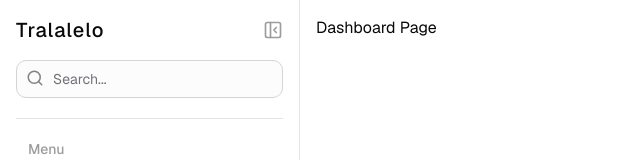
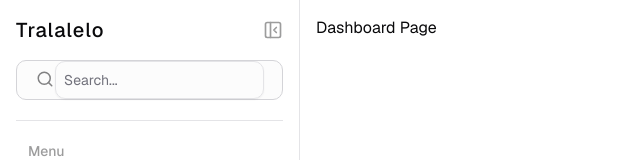
Before and after one commit to ardihp/managementku, a Next.js app in the folder frontend/: page /dashboard in a window 1280 px wide. Shown: the top 160 px of the page, without its empty margins (0-640 px from the left). Built offline with nearby package versions, Linux system fonts and the light colour scheme.

Commit message:
fix(components): ui input

```diff
--- a/frontend/src/components/ui/input.tsx
+++ b/frontend/src/components/ui/input.tsx
@@ -1,21 +1,35 @@
-import * as React from "react"
+import * as React from "react";
 
-import { cn } from "@/lib/utils"
+import { cn } from "@/lib/utils";
 
-function Input({ className, type, ...props }: React.ComponentProps<"input">) {
+interface InputAdditional extends React.ComponentProps<"input"> {
+  leftIcon?: React.ReactNode;
+  rightIcon?: React.ReactNode;
+}
+
+function Input({
+  className,
+  type,
+  leftIcon,
+  rightIcon,
+  ...props
+}: InputAdditional) {
   return (
+    <div className="flex items-center border border-input rounded-lg overflow-hidden focus-within:border-ring focus-within:ring-ring/50 focus-within:ring-[3px] shadow-xs transition-[color,box-shadow]">
+      {leftIcon}
       <input
         type={type}
         data-slot="input"
         className={cn(
-        "file:text-foreground placeholder:text-muted-foreground selection:bg-primary selection:text-primary-foreground dark:bg-input/30 border-input flex h-9 w-full min-w-0 rounded-md border bg-transparent px-3 py-1 text-base shadow-xs transition-[color,box-shadow] outline-none file:inline-flex file:h-7 file:border-0 file:bg-transparent file:text-sm file:font-medium disabled:pointer-events-none disabled:cursor-not-allowed disabled:opacity-50 md:text-sm",
-        "focus-visible:border-ring focus-visible:ring-ring/50 focus-visible:ring-[3px]",
+          "file:text-foreground placeholder:text-muted-foreground selection:bg-primary selection:text-primary-foreground dark:bg-input/30 flex h-9 w-full min-w-0 rounded-md bg-transparent px-3 py-1 text-base shadow-xs transition-[color,box-shadow] outline-none file:inline-flex file:h-7 file:border-0 file:bg-transparent file:text-sm file:font-medium disabled:pointer-events-none disabled:cursor-not-allowed disabled:opacity-50 md:text-sm",
           "aria-invalid:ring-destructive/20 dark:aria-invalid:ring-destructive/40 aria-invalid:border-destructive",
           className
         )}
         {...props}
       />
-  )
+      {rightIcon}
+    </div>
+  );
 }
 
-export { Input }
+export { Input };
```
Lines whose indentation alone changed are shown as unchanged.
